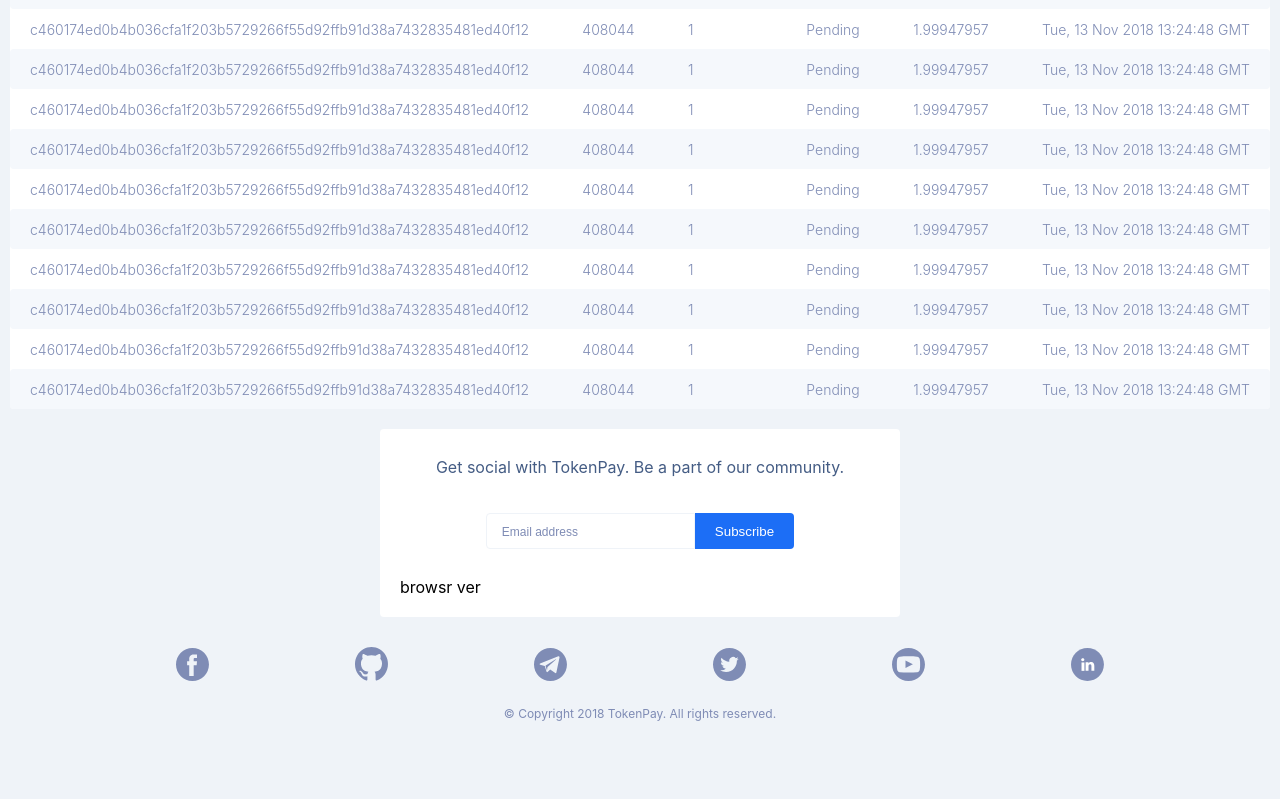
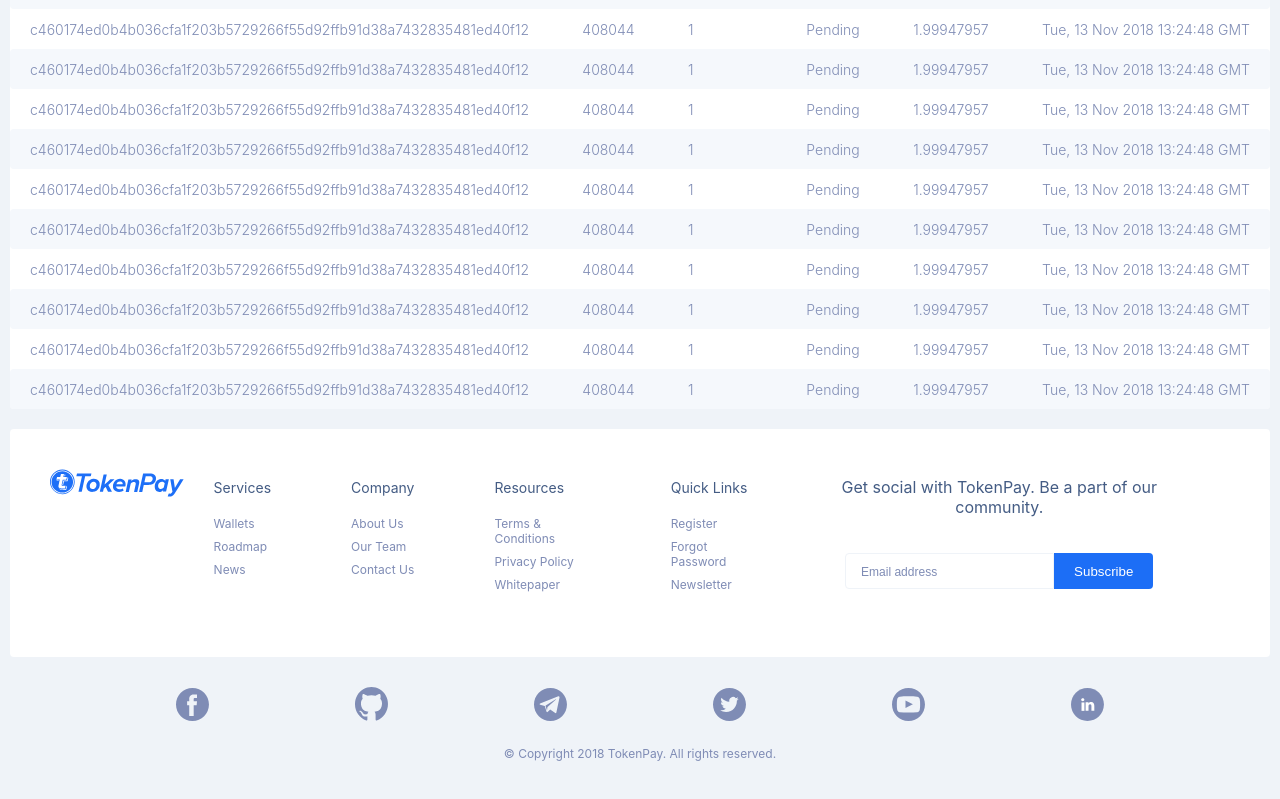
Before and after one commit to ForiDunk/TokenPay, a React (Create React App) app: page / in a window 1280 px wide. Shown: the part 405-1204 px from the top of the page. Before the commit the page ends 1171 px from the top, so only its background shows below. Built offline with nearby package versions, Linux system fonts and the light colour scheme.

Commit message:
about desktop

```diff
--- a/src/components/About/About.css
+++ b/src/components/About/About.css
@@ -1,6 +1,13 @@
 .about {
   padding: 20px;
 }
+
+/* .about__social {
+  display: flex;
+  justify-content: center;
+  align-items: center;
+  flex-wrap: wrap;
+} */
 
 .about__title {
   display: inline-block;
@@ -39,3 +46,18 @@
   box-sizing: border-box;
   padding: 10px 20px;
 }
+
+.desktop .about {
+  width: 100%;
+  padding: 0;
+  margin: 10px;
+}
+.desktop .about .card {
+  width: 100%;
+  display: flex;
+  justify-content: space-between;
+  align-items: flex-start;
+  flex-direction: row-reverse;
+  padding: 40px;
+  margin: 0;
+}
--- a/src/components/About/About.js
+++ b/src/components/About/About.js
@@ -2,10 +2,12 @@
 import './About.css';
 import Card from '../ui/Card/Card';
 import AboutSections from './AboutSections/AboutSections';
+import { ReactComponent as TPayLogo } from './AboutSections/desktop/tpay-logo.svg';
 
 const About = () => (
+  <div className="about">
     <Card>
-    <div className="about">
+      <div className="about__social">
         <div className="about__title">
           Get social with TokenPay. Be a part of our community.
         </div>
@@ -17,9 +19,11 @@
           />
           <button className="about__button">Subscribe</button>
         </div>
+      </div>
       <AboutSections />
+      <TPayLogo />
+    </Card>
   </div>
-  </Card>
 );
 
 export default About;
--- a/src/components/About/AboutSections/AboutSections.js
+++ b/src/components/About/AboutSections/AboutSections.js
@@ -1,8 +1,9 @@
 import React from 'react';
 import { isBrowser } from 'react-device-detect';
 import ASectionMobile from './mobile/ASectionMobile';
+import ASectionDesktop from './desktop/ASectionDesktop';
 
 const AboutSections = () =>
-  isBrowser ? <div>browsr ver</div> : <ASectionMobile />;
+  isBrowser ? <ASectionDesktop /> : <ASectionMobile />;
 
 export default AboutSections;
--- /dev/null
+++ b/src/components/About/AboutSections/desktop/ASectionDesktop.css
@@ -0,0 +1,31 @@
+.grid-container {
+  display: grid;
+  grid-template-columns: auto auto auto auto;
+  padding: 10px;
+  grid-column-gap: 80px;
+  margin-left: 20px;
+}
+.grid-item {
+  color: #7f8cb5;
+  font-size: 12px;
+  font-weight: 400;
+}
+
+.grid-title {
+  color: #445c84;
+  font-size: 14px;
+  margin-bottom: 20px;
+}
+
+.grid-link {
+  margin: 8px 0;
+  cursor: pointer;
+  transition: all 0.1s ease-in;
+  position: relative;
+}
+
+.grid-link:hover {
+  color: #1d6ff7;
+  left: 10px;
+  box-sizing: border-box;
+}
--- /dev/null
+++ b/src/components/About/AboutSections/desktop/ASectionDesktop.js
@@ -0,0 +1,33 @@
+import React from 'react';
+import './ASectionDesktop.css';
+
+const ASectionDesktop = () => (
+  <div className="grid-container">
+    <div className="grid-item">
+      <div className="grid-title">Services</div>
+      <div className="grid-link">Wallets</div>
+      <div className="grid-link">Roadmap</div>
+      <div className="grid-link">News</div>
+    </div>
+    <div className="grid-item">
+      <div className="grid-title">Company</div>
+      <div className="grid-link">About Us</div>
+      <div className="grid-link">Our Team</div>
+      <div className="grid-link">Contact Us</div>
+    </div>
+    <div className="grid-item">
+      <div className="grid-title">Resources</div>
+      <div className="grid-link">Terms & Conditions</div>
+      <div className="grid-link">Privacy Policy</div>
+      <div className="grid-link">Whitepaper</div>
+    </div>
+    <div className="grid-item">
+      <div className="grid-title">Quick Links</div>
+      <div className="grid-link">Register</div>
+      <div className="grid-link">Forgot Password</div>
+      <div className="grid-link">Newsletter</div>
+    </div>
+  </div>
+);
+
+export default ASectionDesktop;
--- a/src/components/Reports/Reports.css
+++ b/src/components/Reports/Reports.css
@@ -24,8 +24,6 @@
   min-width: 45px;
   text-align: center;
 }
-.reports__recipients {
-}
 .reports__status {
   min-width: 50px;
   text-align: center;
```
Also changed, not shown: src/components/About/AboutSections/desktop/tpay-logo.svg (added). Lines whose indentation alone changed are shown as unchanged.
